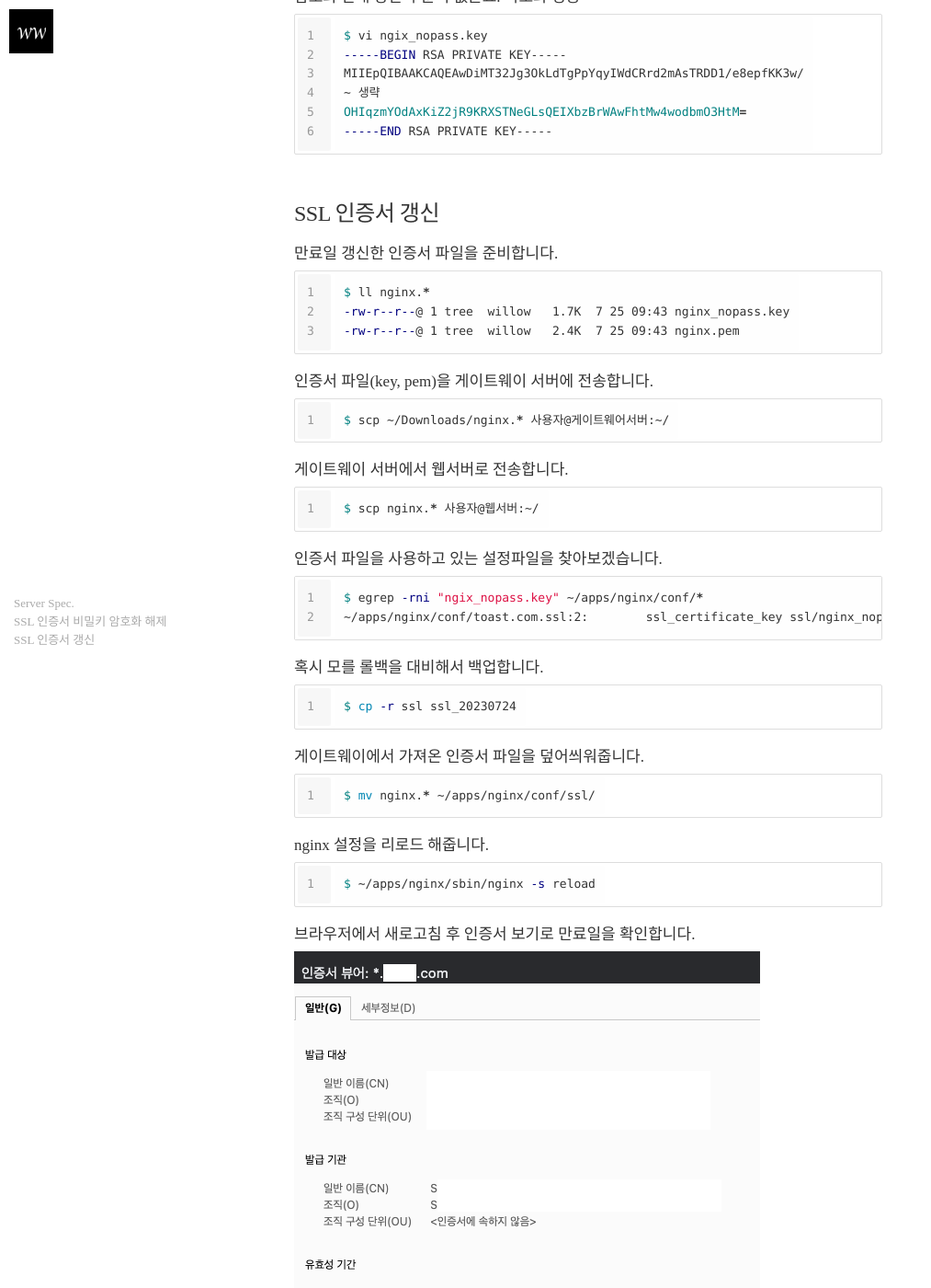
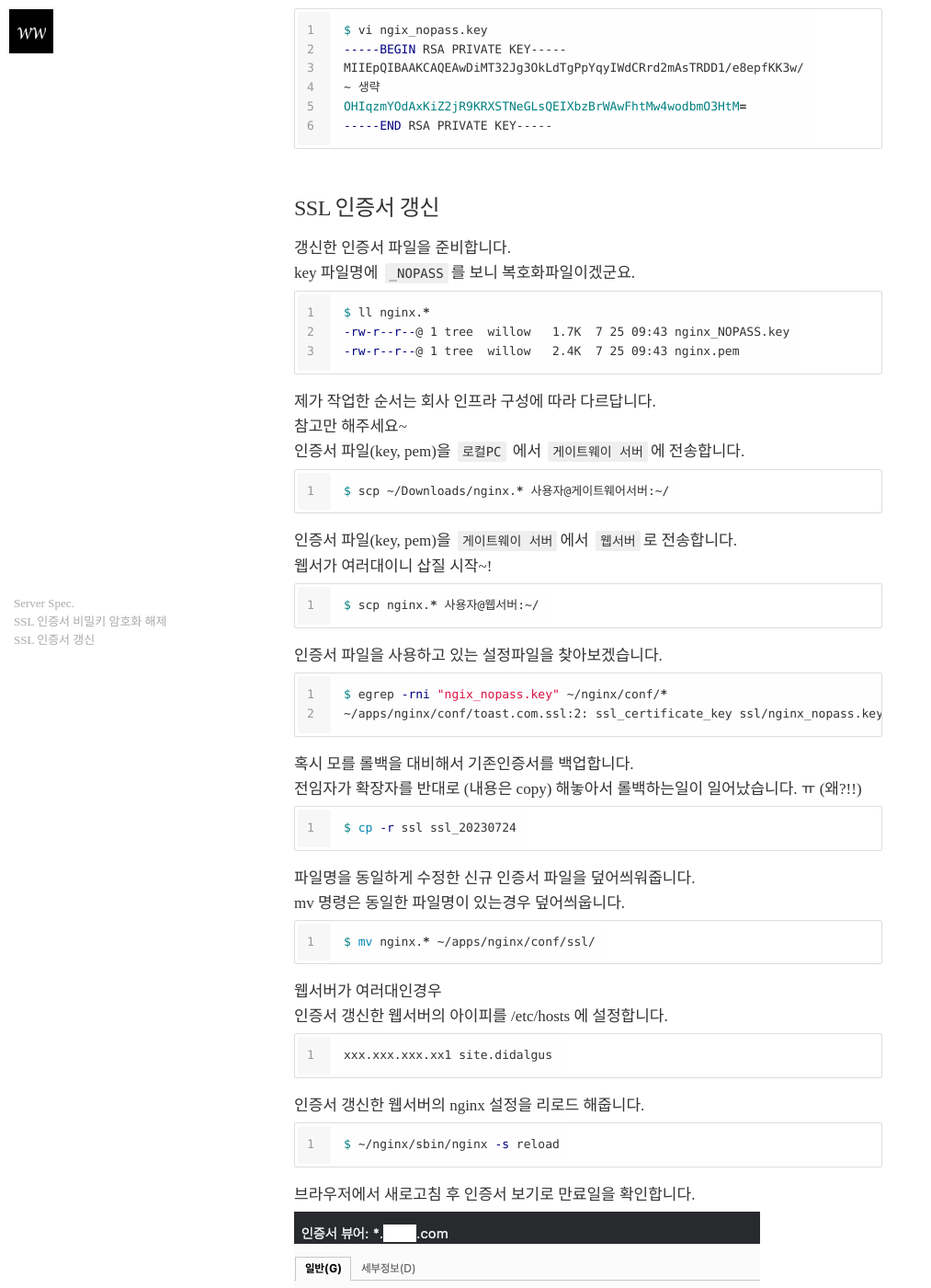
Before and after one commit to didalgus/didalgus.github.io, a Jekyll site: the page built from _posts/2023-07-24-Nginx-SSL.markdown, in a window 1280 px wide and 1400 px high, scrolled down 1783 px. Shown: the whole window at 92% size, without its empty margins (0-1013 px from the left). Built offline with Jekyll 4.4.1, drawn with Linux system fonts in a browser that asks for light colours; nearby versions of some CDN libraries; some web fonts are replaced; the table of contents is made by our own code; some of the changed text lies outside the part shown.

Commit message:
modify Nginx-SSL

````diff
--- a/_posts/2023-07-24-Nginx-SSL.markdown
+++ b/_posts/2023-07-24-Nginx-SSL.markdown
@@ -11,7 +11,7 @@ categories: Tech
 last_modified_at:
 ---
 
-SSL 인증서... 1년마다 갱신해주는거 너무 귀찮습니당 ㅠ
+SSL 인증서... 1년마다 갱신하는거 너무 귀찮습니당 ㅠ
 
 * **Nginx SSL 인증서 교체 ✓** <span class="series">SERIES 1/2</span>
 * [Apache SSL 인증서 교체]({% post_url 2023-07-26-Apache-SSL %}) <span class="series">SERIES 2/2</span>
@@ -43,7 +43,6 @@ x86_64
 
 ```bash
 $ vi nginx.key
-
 -----BEGIN RSA PRIVATE KEY-----
 Proc-Type: 4,ENCRYPTED
 DEK-Info: DES-EDE3-CBC,B483E552B16F30BD
@@ -64,25 +63,26 @@ $ cp nginx.key nginx_original.key
 OpenSSL로 이용해서 복호화를 해줍니다.
 OpenSSL은 Linux 서버나 MacOS 에 기본으로 설치되어 있습니다.
 
-> openssl rsa -in [암호화된 key 파일] -passin pass:[비밀번호]  -out [복호화될 key 파일]
+```
+openssl rsa -in [암호화된 key 파일] -passin pass:[비밀번호]  -out [복호화될 key 파일]
+```
 
+key파일이 복호화 되어 있다는것을 강조하기 위해 key 파일명에 `_NOPASS`를 붙여줍니다.
+서버를 운영하다보면 파일이나 디렉토리 네이밍이 아주 중요합니다.
+일일히 다 파헤치지 않아도 이서버는 복호화된 인증서를 사용하는구나~ 라고 알 수 있는것이지요.
 ```bash
-$ openssl rsa -in nginx.key -passin pass:passwd1234 -out ngix_nopass.key
+$ openssl rsa -in nginx.key -passin pass:passwd1234 -out ngix_NOPASS.key
 ```
 
 복호화된 key 파일을 확인해봅니다.
 
 ```bash
 $ ll *.key
--rw-r--r--@ 1 tree  willow   1.7K  7 25 10:00 ngix_nopass.key
+-rw-r--r--@ 1 tree  willow   1.7K  7 25 10:00 ngix_NOPASS.key
 -rw-r--r--@ 1 tree  willow   1.7K  7 25 10:00 nginx_original.key
 ```
 
 복호화된 key 파일 내용도 한번 볼까요?
-
-> Proc-Type: 4,ENCRYPTED
-> DEK-Info: DES-EDE3-CBC,B483E552B16F30BD
-
 암호화 안내 상단 부분이 없군요. 복호화 성공~
 
 ```bash
@@ -96,44 +96,56 @@ OHIqzmYOdAxKiZ2jR9KRXSTNeGLsQEIXbzBrWAwFhtMw4wodbmO3HtM=
 
 ## SSL 인증서 갱신
 
-만료일 갱신한 인증서 파일을 준비합니다.
-
+갱신한 인증서 파일을 준비합니다.
+key 파일명에 `_NOPASS`를 보니 복호화파일이겠군요.
 ```bash
 $ ll nginx.*
--rw-r--r--@ 1 tree  willow   1.7K  7 25 09:43 nginx_nopass.key
+-rw-r--r--@ 1 tree  willow   1.7K  7 25 09:43 nginx_NOPASS.key
 -rw-r--r--@ 1 tree  willow   2.4K  7 25 09:43 nginx.pem
 ```
 
-인증서 파일(key, pem)을 게이트웨이 서버에 전송합니다.
+제가 작업한 순서는 회사 인프라 구성에 따라 다르답니다.
+참고만 해주세요~
+인증서 파일(key, pem)을 `로컬PC` 에서 `게이트웨이 서버`에 전송합니다.
 ```bash
 $ scp ~/Downloads/nginx.* 사용자@게이트웨어서버:~/
 ```
 
-게이트웨이 서버에서 웹서버로 전송합니다.
+인증서 파일(key, pem)을 `게이트웨이 서버`에서 `웹서버`로 전송합니다.
+웹서가 여러대이니 삽질 시작~!
 ```bash
 $ scp nginx.* 사용자@웹서버:~/
 ```
 
 인증서 파일을 사용하고 있는 설정파일을 찾아보겠습니다.
 ```bash
-$ egrep -rni "ngix_nopass.key" ~/apps/nginx/conf/*
-~/apps/nginx/conf/toast.com.ssl:2:        ssl_certificate_key ssl/nginx_nopass.key;
+$ egrep -rni "ngix_nopass.key" ~/nginx/conf/*
+~/apps/nginx/conf/toast.com.ssl:2: ssl_certificate_key ssl/nginx_nopass.key;
 ```
 
-혹시 모를 롤백을 대비해서 백업합니다.
+혹시 모를 롤백을 대비해서 기존인증서를 백업합니다.
+전임자가 확장자를 반대로 (내용은 copy) 해놓아서 롤백하는일이 일어났습니다. ㅠ (왜?!!)
 ```bash
 $ cp -r ssl ssl_20230724
 ```
 
-게이트웨이에서 가져온 인증서 파일을 덮어씌워줍니다.
+파일명을 동일하게 수정한 신규 인증서 파일을 덮어씌워줍니다.
+mv 명령은 동일한 파일명이 있는경우 덮어씌웁니다.
 
 ```bash
 $ mv nginx.* ~/apps/nginx/conf/ssl/
 ```
 
-nginx 설정을 리로드 해줍니다.
+웹서버가 여러대인경우
+인증서 갱신한 웹서버의 아이피를 /etc/hosts 에 설정합니다.
 ```bash
-$ ~/apps/nginx/sbin/nginx -s reload
+xxx.xxx.xxx.xx1	site.didalgus
+```
+
+
+인증서 갱신한 웹서버의 nginx 설정을 리로드 해줍니다.
+```bash
+$ ~/nginx/sbin/nginx -s reload
 ```
 
 브라우저에서 새로고침 후 인증서 보기로 만료일을 확인합니다.
@@ -146,3 +158,7 @@ $ ~/apps/nginx/sbin/nginx -s reload
 |변경전 | 변경후 |
 |---|---|
 |발급일:2022년 6월 30일 목요일 오전 9:00:00 <br> 만료일:2023년 8월 1일 화요일 오전 8:59:59|발급일:2023년 7월 10일 월요일 오전 9:00:00 <br> 만료일:2024년 8월 10일 토요일 오전 8:59:59|
+
+
+이제 이 작업을 웹서버 개수만큼 반복합니다.
+삽질 시작~!
````
